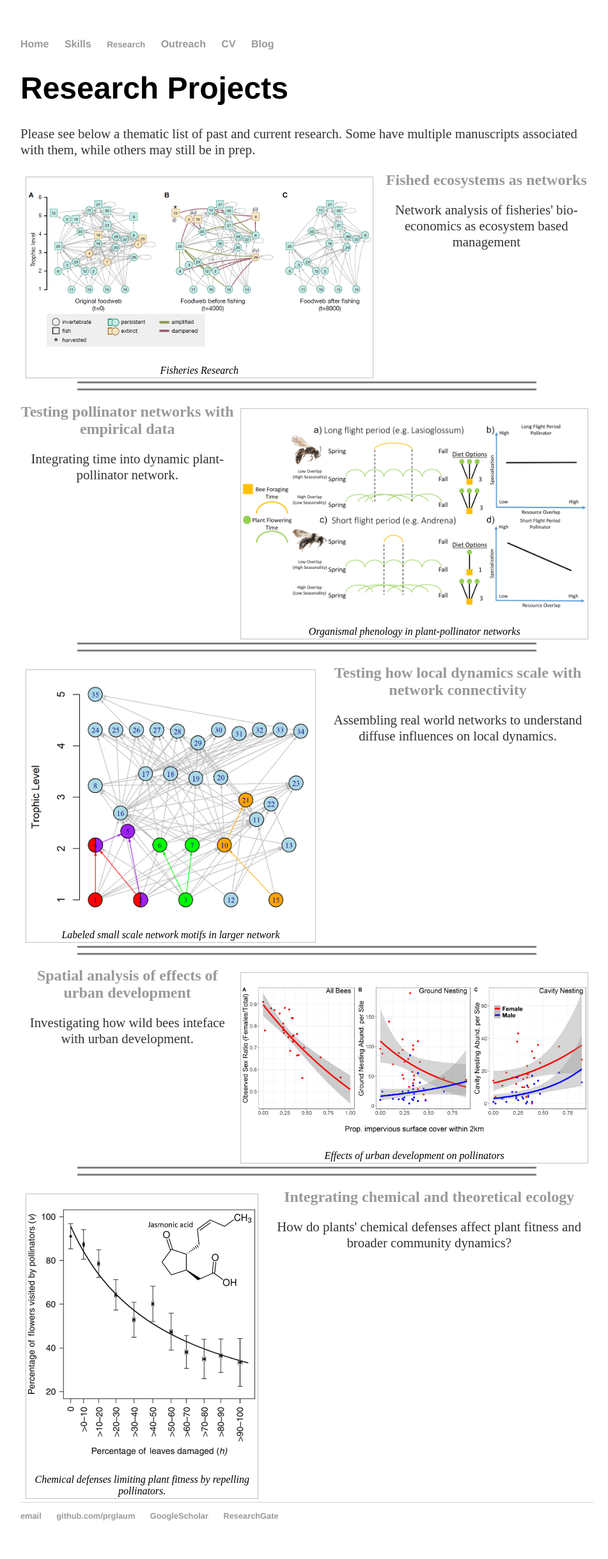
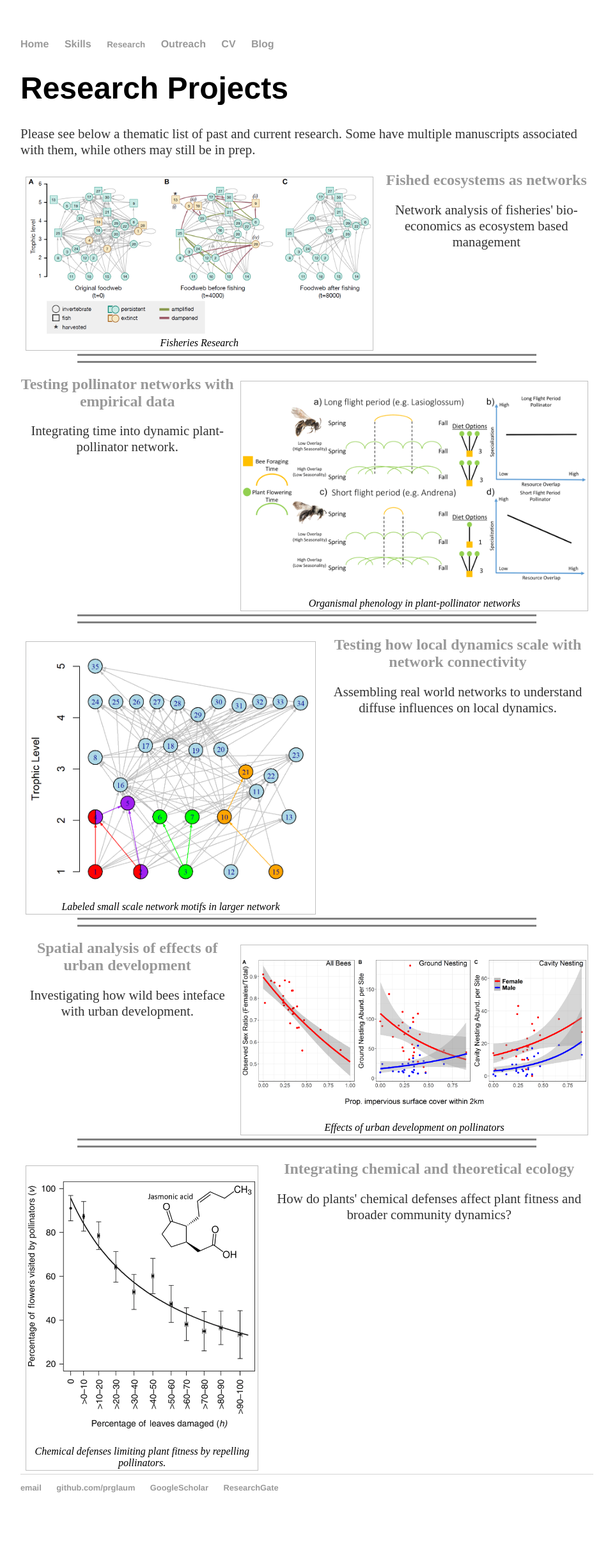
Before and after one commit to prglaum/prglaum.github.io, a Jekyll site: the page built from research/index.html, in a window 1280 px wide. Shown: the whole page at 64% size, without its empty margins (160-1111 px from the left). Built offline with Jekyll 4.4.1, drawn with Linux system fonts in a browser that asks for light colours; after the commit the page ends 2392 px from its top, so only the background shows below that.

```diff
--- a/research/index.html
+++ b/research/index.html
@@ -28,7 +28,7 @@ title: Research Topics
 
 <div display='block'>
 	<figure60 class="float-img-left">
-		<p><a href="https://prglaum.github.io/research/fisheries/">
+		<a href="https://prglaum.github.io/research/fisheries/">
 			<img class=scaled src="{{site.url}}/docs/assets/images/fishNetworks.PNG" alt="fishies"></a>
 		<figcaption>Fisheries Research</figcaption>
 	</figure60>
```
